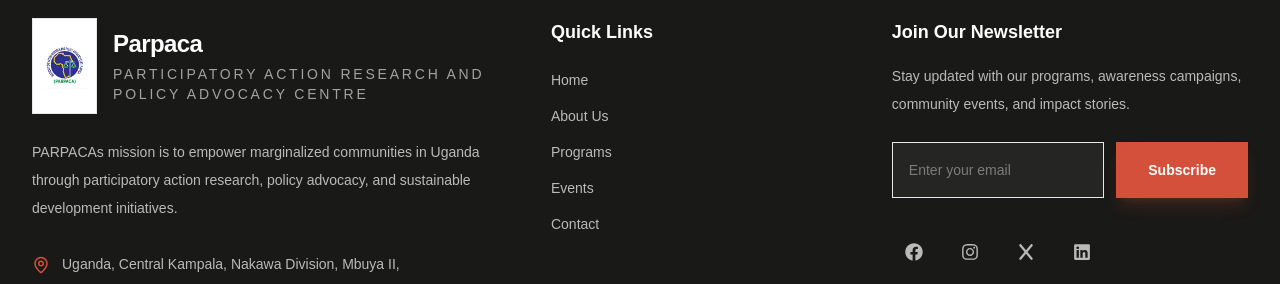
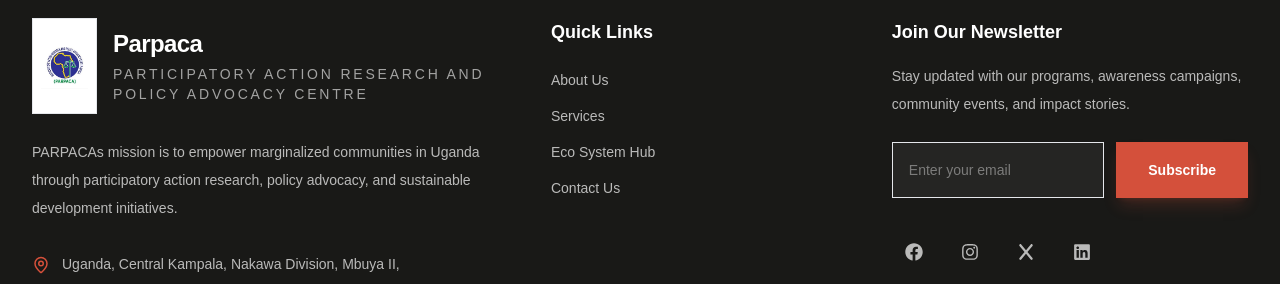
Before and after one commit to contecfy/parpaca, a Next.js app: page / in a window 1280 px wide. Shown: the part 9015-9299 px from the top of the page. Built offline with nearby package versions, Linux system fonts and the light colour scheme.

Commit message:
added the right footer links

```diff
--- a/components/navigation/Footer.tsx
+++ b/components/navigation/Footer.tsx
@@ -10,11 +10,10 @@ import { FaFacebook, FaInstagram, FaLinkedin } from 'react-icons/fa'
 import { FaX } from 'react-icons/fa6'
 
 const quickLinks = [
-    { label: 'Home', href: '/' },
-    { label: 'About Us', href: '/about' },
-    { label: 'Programs', href: '/programs' },
-    { label: 'Events', href: '/events' },
-    { label: 'Contact', href: '/contact' },
+    { label: 'About Us', href: '/about-us' },
+    { label: 'Services', href: '/services' },
+    { label: 'Eco System Hub', href: '/eco-systems-hub' },
+    { label: 'Contact Us', href: '/contact-us' },
 ]
 
 function Footer() {
```
